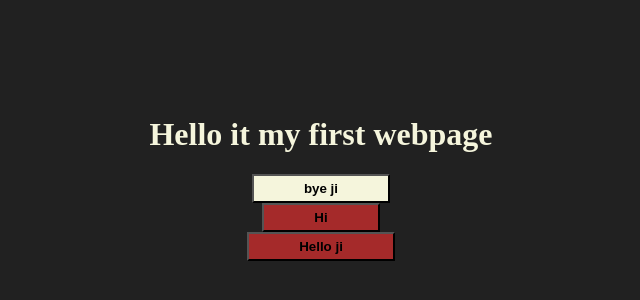
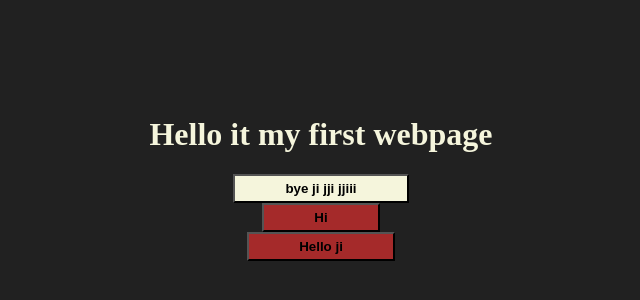
Before and after one commit to simar-git/sheryian-cohort-git, a plain HTML site: page index.html in a window 1280 px wide. Shown: the part 222-522 px from the top of the page, without its empty margins (319-959 px from the left). Drawn offline with Linux system fonts and the light colour scheme.

Commit message:
upadted first button

```diff
--- a/index.html
+++ b/index.html
@@ -9,7 +9,7 @@
   <body>
     <div id="container">
       <h1>Hello it my first webpage</h1>
-      <button class="button1">bye ji</button>
+      <button class="button1">bye ji jji jjiii</button>
       <button>Hi</button>
       <button>Hello ji</button>
     </div>
```
